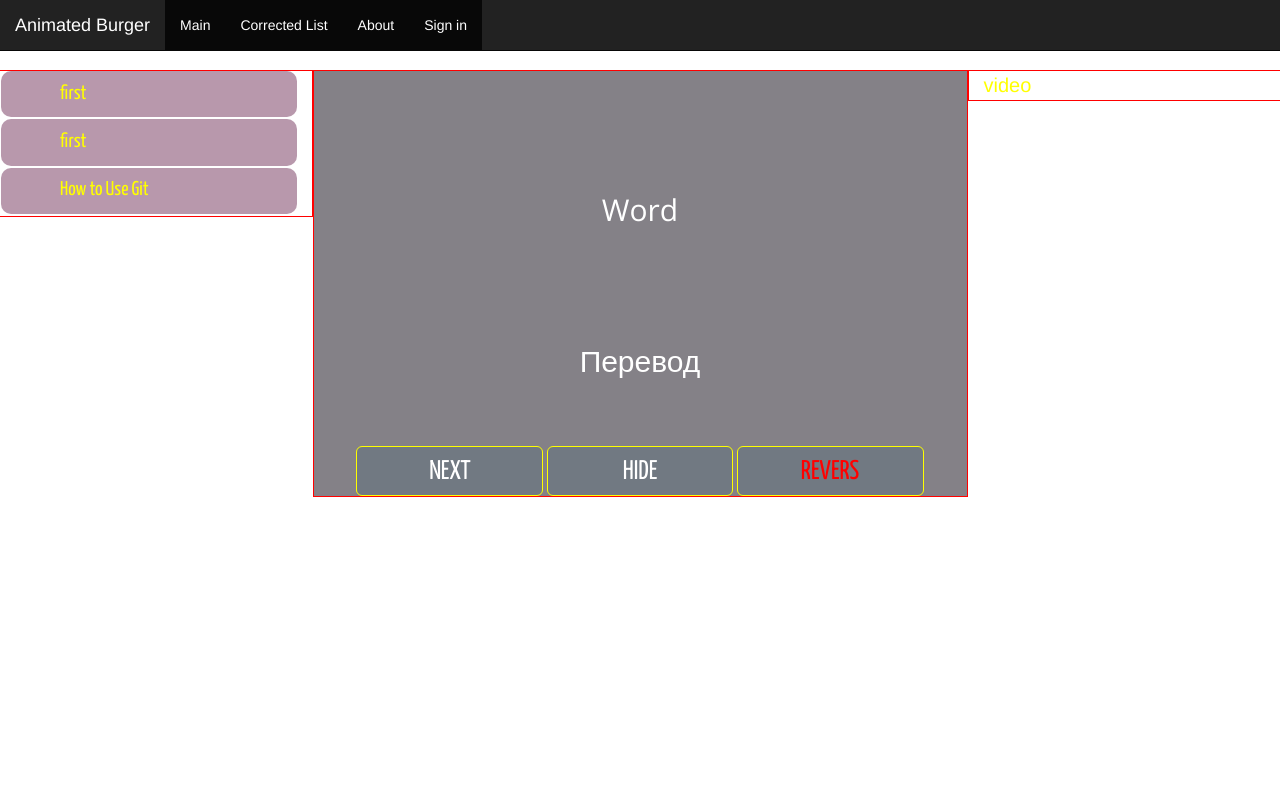
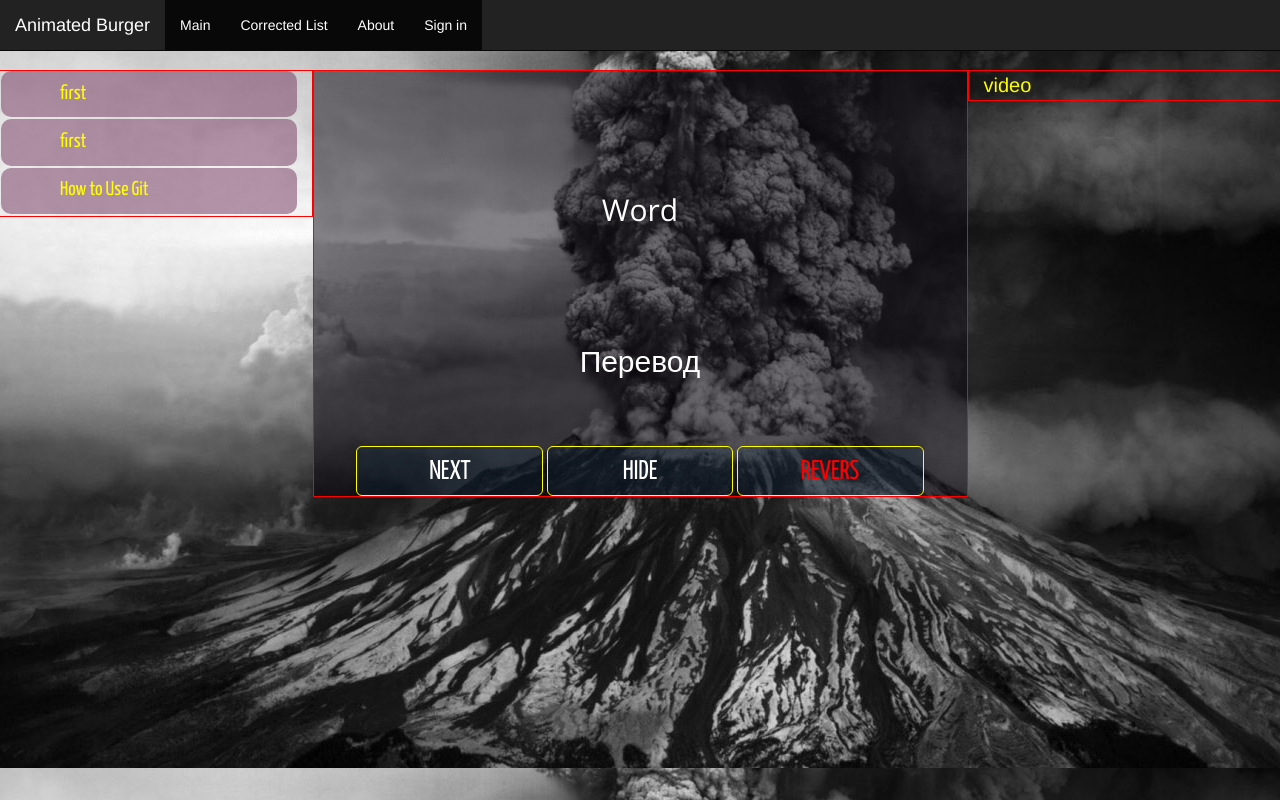
Before and after one commit to aandrii/w, a website: page index.html in a window 1280 px wide. Drawn offline with nearby package versions, Linux system fonts and the light colour scheme; the site is published under a folder, as on GitHub Pages, so addresses that start at the root find nothing.

Commit message:
Update cssLess.css

```diff
--- a/css/cssLess.css
+++ b/css/cssLess.css
@@ -1,7 +1,7 @@
 @import 'https://fonts.googleapis.com/css?family=Open+Sans:300,400';
 @import url("//fonts.googleapis.com/css?family=Yanone+Kaffeesatz:200,300,400");
 body {
-  background: url(/img/vulkan.jpg) top center;
+  background: url(../img/vulkan.jpg) top center;
   padding-top: 70px;
   font-family: 'Open Sans', sans-serif;
 }
```
